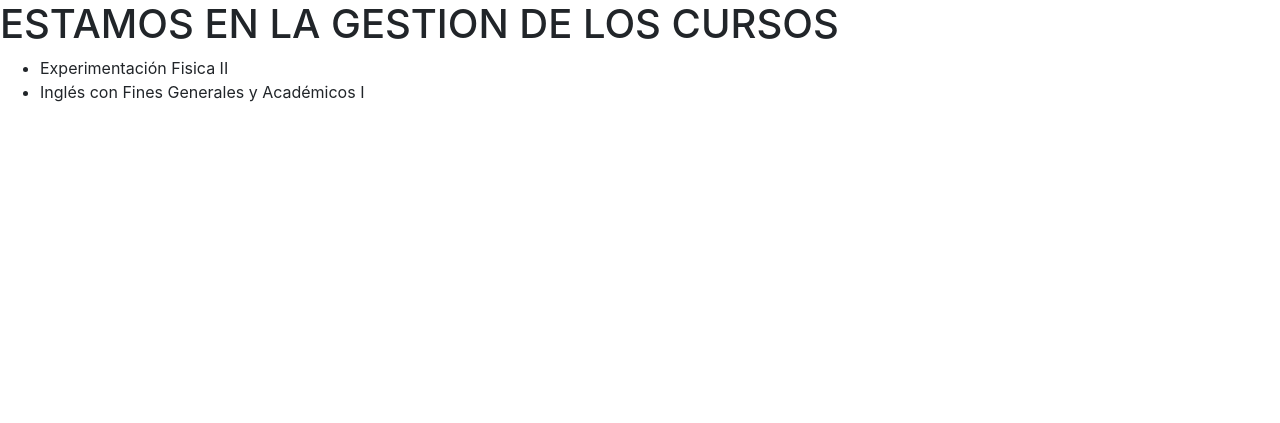
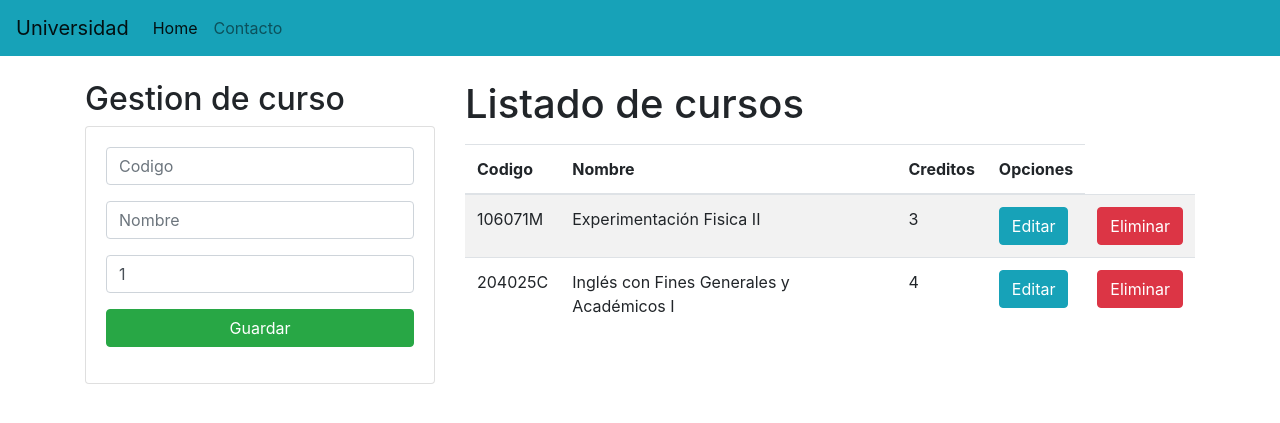
Before and after one commit to jhonedin/CRUD_DJANGO, a Django app: template Universidad/Aplicaciones/Academico/templates/gestionCursos.html in a window 1280 px wide. Shown: the top 423 px of the page. Run offline with Django 3.2, Linux system fonts and the light colour scheme; the template is opened without the code that fills it: values that come from a table or form of the project are taken from there, others are empty; data comes from the database, SQL or seed files in the repository; both versions use the stored data as it was after the commit; parts of the project's set-up code (start-up, migrations or seed data) failed here and were passed over.

Commit message:
se completa funcionalidad listar cursos.

```diff
--- a/Universidad/Aplicaciones/Academico/templates/base.html
+++ b/Universidad/Aplicaciones/Academico/templates/base.html
@@ -4,11 +4,30 @@
     <meta charset="UTF-8">
     <meta name="viewport" content="width=device-width, initial-scale=1.0">
     <link rel="stylesheet" href="https://cdn.jsdelivr.net/npm/bootstrap@4.5.3/dist/css/bootstrap.min.css" integrity="sha384-TX8t27EcRE3e/ihU7zmQxVncDAy5uIKz4rEkgIXeMed4M0jlfIDPvg6uqKI2xXr2" crossorigin="anonymous">
-    <title>Document</title>
+    <title>{% block title %} {% endblock %}</title>
 </head>
 <body>
-    {% block body %}
-    {% endblock %}
+    <nav class="navbar navbar-expand-lg navbar-light bg-info">
+        <a class="navbar-brand" href="#">Universidad</a>
+        <button class="navbar-toggler" type="button" data-toggle="collapse" data-target="#navbarNav" aria-controls="navbarNav" aria-expanded="false" aria-label="Toggle navigation">
+          <span class="navbar-toggler-icon"></span>
+        </button>
+        <div class="collapse navbar-collapse" id="navbarNav">
+          <ul class="navbar-nav">
+            <li class="nav-item active">
+              <a class="nav-link" href="#">Home <span class="sr-only">(current)</span></a>
+            </li>
+            <li class="nav-item">
+              <a class="nav-link" href="#">Contacto</a>
+            </li>
+          </ul>
+        </div>
+      </nav>
+      <div class="container py-4">
+        {% block body %}
+        {% endblock %}
+      </div>
+
     <script src="https://code.jquery.com/jquery-3.5.1.slim.min.js" integrity="sha384-DfXdz2htPH0lsSSs5nCTpuj/zy4C+OGpamoFVy38MVBnE+IbbVYUew+OrCXaRkfj" crossorigin="anonymous"></script>
     <script src="https://cdn.jsdelivr.net/npm/popper.js@1.16.1/dist/umd/popper.min.js" integrity="sha384-9/reFTGAW83EW2RDu2S0VKaIzap3H66lZH81PoYlFhbGU+6BZp6G7niu735Sk7lN" crossorigin="anonymous"></script>
     <script src="https://cdn.jsdelivr.net/npm/bootstrap@4.5.3/dist/js/bootstrap.min.js" integrity="sha384-w1Q4orYjBQndcko6MimVbzY0tgp4pWB4lZ7lr30WKz0vr/aWKhXdBNmNb5D92v7s" crossorigin="anonymous"></script>
--- a/Universidad/Aplicaciones/Academico/templates/gestionCursos.html
+++ b/Universidad/Aplicaciones/Academico/templates/gestionCursos.html
@@ -1,10 +1,57 @@
 {% extends "./base.html" %}
 
+{% block title %} Gestion de cursos {% endblock %}
+
 {% block body %}
-<h1> ESTAMOS EN LA GESTION DE LOS CURSOS </h1>
-<ul>
-    {% for c in cursos %}
-    <li>{{c.nombre}}</li>
-    {% endfor %}
-</ul>
+<div class="row">
+    <div class="col-sm-12 col-md-6 col-lg-4 col-xl-4">
+        <h2>Gestion de curso</h2>
+        <div class="card">
+            <div class="card-body">
+                <form action="/registrarCurso/" method="post">{% csrf_token %}
+                    <div class="form-group">
+                        <input type="text" id="txtCodigo" name="txtCodigo" class="form-control" placeholder="Codigo" minlength="7" maxlength="7" required>
+                    </div>
+                    <div class="form-group">
+                        <input type="text" id="txtNombre" name="txtNombre" class="form-control" placeholder="Nombre" maxlength="50" required>
+                    </div>
+                    <div class="form-group">
+                        <input type="text" id="numCreditos" name="numCreditos" class="form-control" min="1" max="9" value="1" required>
+                    </div>
+                    <div class="form-group">
+                        <button type="submit" class="btn btn-success btn-block text-white" >Guardar</button>
+                    </div>
+                </form>
+            </div>
+        </div>
+    </div>
+    <div class="col-sm-12 col-md-6 col-lg-8 col-xl-8">
+        <h1>Listado de cursos</h1>
+        <div class="table-responsive py-2">
+            <table class="table table-striped">
+                <thead>
+                    <tr>
+                        <th>Codigo</th>
+                        <th>Nombre</th>
+                        <th>Creditos</th>
+                        <th colspan="">Opciones</th>
+                    </tr>
+                </thead>
+                <tbody>
+                    {% for c in cursos %}
+                    <tr>
+                        <td>{{c.codigo}}</td>
+                        <td>{{c.nombre}}</td>
+                        <td>{{c.creditos}}</td>
+                        <td><a href="edicionCurso/{{c.codigo}}" class="btn btn-info">Editar</a></td>
+                        <td><a href="eliminarCurso/{{c.codigo}}" class="btn btn-danger">Eliminar</a></td>
+                    </tr>
+                    {% endfor %}
+                </tbody>
+            </table>
+        </div>
+
+    </div>
+
+</div>
 {% endblock %}
--- a/Universidad/Aplicaciones/Academico/urls.py
+++ b/Universidad/Aplicaciones/Academico/urls.py
@@ -2,5 +2,9 @@ from django.urls import path
 from . import views
 
 urlpatterns = [
-    path('', views.home, name='home')
+    path('', views.home, name='home'),
+    path('registrarCurso/', views.registrarCurso),
+    path('edicionCurso/<codigo>', views.edicionCurso),
+    path('editarCurso/', views.editarCurso),
+    path('eliminarCurso/<codigo>', views.eliminarCurso)
 ]
```
Also changed, not shown: Universidad/Aplicaciones/Academico/templates/edicionCurso.html (added, +31 -0 lines), Universidad/Aplicaciones/Academico/views.py (+31 -1 lines), Universidad/Universidad.db.
